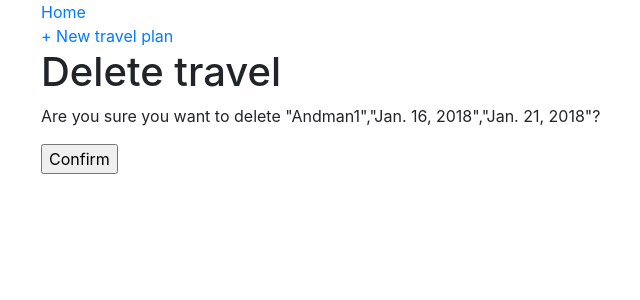
After one commit to shubhangini-tripathy/travel_planner, a Django app: page /travel/2/delete/ in a window 1280 px wide. The commit adds this page. Shown: the top 300 px of the page, without its empty margins (44-684 px from the left). Run offline with Django 3.2, Linux system fonts and the light colour scheme; data comes from the database, SQL or seed files in the repository; both versions use the stored data as it was after the commit; some libraries are stand-ins or nearby versions.

Commit message:
Add delete travel page.

```diff
--- a/home/models.py
+++ b/home/models.py
@@ -1,4 +1,6 @@
 from django.db import models
+from django.urls import reverse
+
 
 # Create your models here.
 
@@ -14,3 +16,6 @@ class Travel(models.Model):
     def __str__(self):
         """A string representation of the model."""
         return self.destination[:50]
+
+    def get_absolute_url(self):
+        return reverse('home')
--- /dev/null
+++ b/home/templates/travel_delete.html
@@ -0,0 +1,9 @@
+{% extends 'base.html' %}
+
+{% block content %}
+    <h1>Delete travel</h1>
+    <form action="" method="post">{% csrf_token %}
+      <p>Are you sure you want to delete "{{ travel.destination}}","{{travel.start_date}}","{{travel.end_date}}"?</p>
+      <input type="submit" value="Confirm" />
+    </form>
+{% endblock %}
--- a/home/templates/travel_detail.html
+++ b/home/templates/travel_detail.html
@@ -5,5 +5,7 @@
     <p>{{ object.start_date }}</p>
     <p>{{ object.end_date }}</p>
 </div>
-<a href= "{% url 'travel_edit' travel.pk %}">+ Edit Travel Plan</a>
+<p><a href= "{% url 'travel_edit' travel.pk %}">+ Edit Travel Plan</a></p>
+<p><a href="{% url 'travel_delete' travel.pk %}">+ Delete Travel Plan</a></p>
+
 {% endblock content %}
--- a/home/templates/travel_edit.html
+++ b/home/templates/travel_edit.html
@@ -2,7 +2,7 @@
 
 {% block content %}
     <h1>Edit travel</h1>
-    <form action="" method="travel">{% csrf_token %}
+    <form action="" method="post">{% csrf_token %}
       {{ form.as_p }}
     <input type="submit" value="Update" />
 </form>
--- a/home/urls.py
+++ b/home/urls.py
@@ -7,6 +7,8 @@ urlpatterns = [
     path('travel/<int:pk>/', views.TravelDetailView.as_view(), name='travel_detail'),
     path('travel/new/', views.TravelCreateView.as_view(), name='travel_new'),
     path('travel/<int:pk>/edit/',
-        views.BlogUpdateView.as_view(), name='travel_edit'),
+        views.TravelUpdateView.as_view(), name='travel_edit'),
+    path('travel/<int:pk>/delete/',
+        views.TravelDeleteView.as_view(), name='travel_delete'),
 
 ]
--- a/home/views.py
+++ b/home/views.py
@@ -1,5 +1,8 @@
 from django.views.generic import ListView, DetailView
-from django.views.generic.edit import CreateView , UpdateView
+from django.views.generic.edit import CreateView , UpdateView , DeleteView
+from django.urls import reverse_lazy
+
+
 from .models import Travel
 
 
@@ -19,7 +22,12 @@ class TravelCreateView(CreateView):
     fields = '__all__'
 
 
-class BlogUpdateView(UpdateView):
+class TravelUpdateView(UpdateView):
     model = Travel
     fields = ['destination','start_date','end_date']
     template_name = 'travel_edit.html'
+
+class TravelDeleteView(DeleteView):
+    model = Travel
+    template_name = 'travel_delete.html'
+    success_url = reverse_lazy('home')
```
Also changed, not shown: db.sqlite3.
